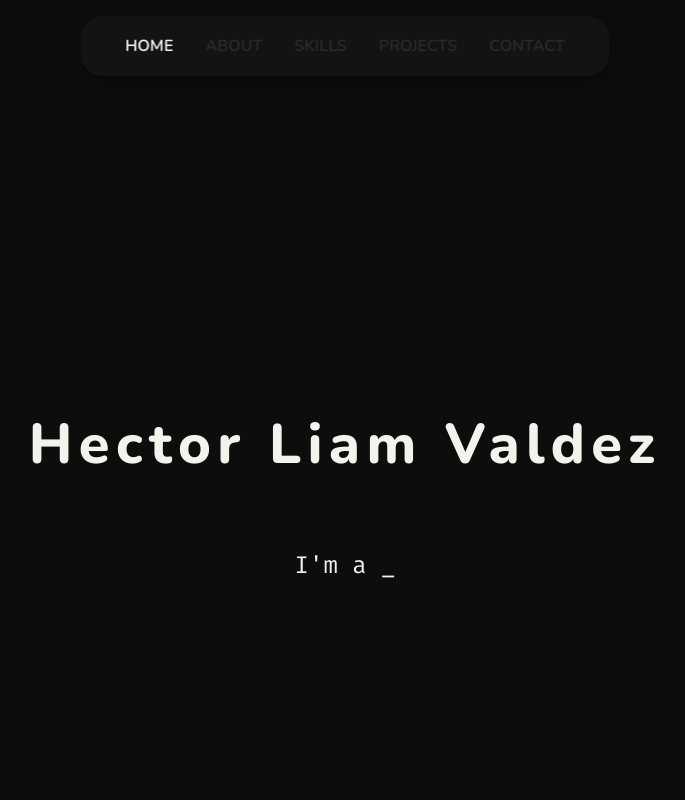
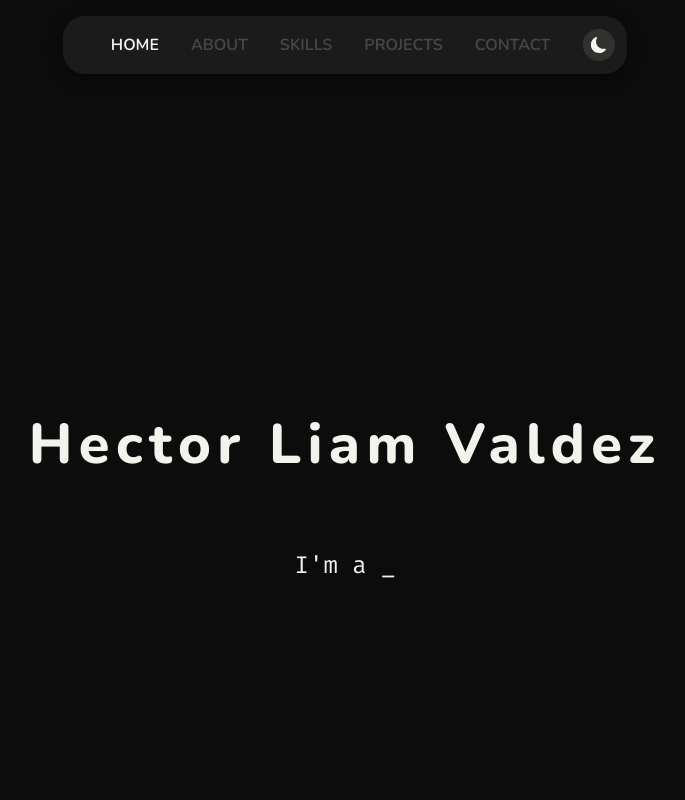
Before and after one commit to hecs2001/my-portfolio, a React (Vite) app: page / in a window 1280 px wide. Shown: the top 800 px of the page, without its empty margins (295-980 px from the left). Built offline with nearby package versions, Linux system fonts and the light colour scheme.

Commit message:
Added Themes
Added Dark mode and Light mode, and fixed some sizing issues.

```diff
--- a/index.html
+++ b/index.html
@@ -9,9 +9,9 @@
       href="https://fonts.googleapis.com/css2?family=Fira+Code:wght@300..700&family=Nunito:ital,wght@0,200..1000;1,200..1000&display=swap"
       rel="stylesheet"
     />
-    <title>Portfolio</title>
+    <title>Hecs &#8226; Portfolio</title>
   </head>
-  <body>
+  <body class="light">
     <div id="root"></div>
     <script type="module" src="/src/main.jsx"></script>
   </body>
--- a/src/assets/Icons.jsx
+++ b/src/assets/Icons.jsx
@@ -1,9 +1,36 @@
 // All Icons came from Bootstrap
 // https://icons.getbootstrap.com/
 
+const MoonIcon = () => {
+  return (
+    <svg
+      xmlns="http://www.w3.org/2000/svg"
+      width="16"
+      height="16"
+      fill="currentColor"
+      viewBox="0 0 16 16"
+    >
+      <path d="M6 .278a.77.77 0 0 1 .08.858 7.2 7.2 0 0 0-.878 3.46c0 4.021 3.278 7.277 7.318 7.277q.792-.001 1.533-.16a.79.79 0 0 1 .81.316.73.73 0 0 1-.031.893A8.35 8.35 0 0 1 8.344 16C3.734 16 0 12.286 0 7.71 0 4.266 2.114 1.312 5.124.06A.75.75 0 0 1 6 .278" />
+    </svg>
+  );
+};
+
+const SunIcon = () => {
+  return (
+    <svg
+      xmlns="http://www.w3.org/2000/svg"
+      width="16"
+      height="16"
+      fill="currentColor"
+      viewBox="0 0 16 16"
+    >
+      <path d="M8 12a4 4 0 1 0 0-8 4 4 0 0 0 0 8M8 0a.5.5 0 0 1 .5.5v2a.5.5 0 0 1-1 0v-2A.5.5 0 0 1 8 0m0 13a.5.5 0 0 1 .5.5v2a.5.5 0 0 1-1 0v-2A.5.5 0 0 1 8 13m8-5a.5.5 0 0 1-.5.5h-2a.5.5 0 0 1 0-1h2a.5.5 0 0 1 .5.5M3 8a.5.5 0 0 1-.5.5h-2a.5.5 0 0 1 0-1h2A.5.5 0 0 1 3 8m10.657-5.657a.5.5 0 0 1 0 .707l-1.414 1.415a.5.5 0 1 1-.707-.708l1.414-1.414a.5.5 0 0 1 .707 0m-9.193 9.193a.5.5 0 0 1 0 .707L3.05 13.657a.5.5 0 0 1-.707-.707l1.414-1.414a.5.5 0 0 1 .707 0m9.193 2.121a.5.5 0 0 1-.707 0l-1.414-1.414a.5.5 0 0 1 .707-.707l1.414 1.414a.5.5 0 0 1 0 .707M4.464 4.465a.5.5 0 0 1-.707 0L2.343 3.05a.5.5 0 1 1 .707-.707l1.414 1.414a.5.5 0 0 1 0 .708" />
+    </svg>
+  );
+};
+
 const LinkedInIcon = () => {
   return (
-    <>
     <svg
       xmlns="http://www.w3.org/2000/svg"
       width="16"
@@ -13,13 +40,11 @@ const LinkedInIcon = () => {
     >
       <path d="M0 1.146C0 .513.526 0 1.175 0h13.65C15.474 0 16 .513 16 1.146v13.708c0 .633-.526 1.146-1.175 1.146H1.175C.526 16 0 15.487 0 14.854zm4.943 12.248V6.169H2.542v7.225zm-1.2-8.212c.837 0 1.358-.554 1.358-1.248-.015-.709-.52-1.248-1.342-1.248S2.4 3.226 2.4 3.934c0 .694.521 1.248 1.327 1.248zm4.908 8.212V9.359c0-.216.016-.432.08-.586.173-.431.568-.878 1.232-.878.869 0 1.216.662 1.216 1.634v3.865h2.401V9.25c0-2.22-1.184-3.252-2.764-3.252-1.274 0-1.845.7-2.165 1.193v.025h-.016l.016-.025V6.169h-2.4c.03.678 0 7.225 0 7.225z" />
     </svg>
-    </>
   );
 };
 
 const GitHubIcon = () => {
   return (
-    <>
     <svg
       xmlns="http://www.w3.org/2000/svg"
       width="16"
@@ -29,13 +54,11 @@ const GitHubIcon = () => {
     >
       <path d="M8 0C3.58 0 0 3.58 0 8c0 3.54 2.29 6.53 5.47 7.59.4.07.55-.17.55-.38 0-.19-.01-.82-.01-1.49-2.01.37-2.53-.49-2.69-.94-.09-.23-.48-.94-.82-1.13-.28-.15-.68-.52-.01-.53.63-.01 1.08.58 1.23.82.72 1.21 1.87.87 2.33.66.07-.52.28-.87.51-1.07-1.78-.2-3.64-.89-3.64-3.95 0-.87.31-1.59.82-2.15-.08-.2-.36-1.02.08-2.12 0 0 .67-.21 2.2.82.64-.18 1.32-.27 2-.27s1.36.09 2 .27c1.53-1.04 2.2-.82 2.2-.82.44 1.1.16 1.92.08 2.12.51.56.82 1.27.82 2.15 0 3.07-1.87 3.75-3.65 3.95.29.25.54.73.54 1.48 0 1.07-.01 1.93-.01 2.2 0 .21.15.46.55.38A8.01 8.01 0 0 0 16 8c0-4.42-3.58-8-8-8" />
     </svg>
-    </>
   );
 };
 
 const BehanceIcon = () => {
   return (
-    <>
     <svg
       xmlns="http://www.w3.org/2000/svg"
       width="16"
@@ -45,13 +68,11 @@ const BehanceIcon = () => {
     >
       <path d="M4.654 3c.461 0 .887.035 1.278.14.39.07.711.216.996.391s.497.426.641.747c.14.32.216.711.216 1.137 0 .496-.106.922-.356 1.242-.215.32-.566.606-.997.817.606.176 1.067.496 1.348.922s.461.957.461 1.563c0 .496-.105.922-.285 1.278a2.3 2.3 0 0 1-.782.887c-.32.215-.711.39-1.137.496a5.3 5.3 0 0 1-1.278.176L0 12.803V3zm-.285 3.978c.39 0 .71-.105.957-.285.246-.18.355-.497.355-.887 0-.216-.035-.426-.105-.567a1 1 0 0 0-.32-.355 1.8 1.8 0 0 0-.461-.176c-.176-.035-.356-.035-.567-.035H2.17v2.31c0-.005 2.2-.005 2.2-.005zm.105 4.193c.215 0 .426-.035.606-.07.176-.035.356-.106.496-.216s.25-.215.356-.39c.07-.176.14-.391.14-.641 0-.496-.14-.852-.426-1.102-.285-.215-.676-.32-1.137-.32H2.17v2.734h2.305zm6.858-.035q.428.427 1.278.426c.39 0 .746-.106 1.032-.286q.426-.32.53-.64h1.74c-.286.851-.712 1.457-1.278 1.848-.566.355-1.243.566-2.06.566a4.1 4.1 0 0 1-1.527-.285 2.8 2.8 0 0 1-1.137-.782 2.85 2.85 0 0 1-.712-1.172c-.175-.461-.25-.957-.25-1.528 0-.531.07-1.032.25-1.493.18-.46.426-.852.747-1.207.32-.32.711-.606 1.137-.782a4 4 0 0 1 1.493-.285c.606 0 1.137.105 1.598.355.46.25.817.532 1.102.958.285.39.496.851.641 1.348.07.496.105.996.07 1.563h-5.15c0 .58.21 1.11.496 1.396m2.24-3.732c-.25-.25-.642-.391-1.103-.391-.32 0-.566.07-.781.176s-.356.25-.496.39a.96.96 0 0 0-.25.497c-.036.175-.07.32-.07.46h3.196c-.07-.526-.25-.882-.497-1.132zm-3.127-3.728h3.978v.957h-3.978z" />
     </svg>
-    </>
   );
 };
 
 const PersonIcon = () => {
   return (
-    <>
     <svg
       xmlns="http://www.w3.org/2000/svg"
       width="16"
@@ -61,13 +82,11 @@ const PersonIcon = () => {
     >
       <path d="M3 14s-1 0-1-1 1-4 6-4 6 3 6 4-1 1-1 1zm5-6a3 3 0 1 0 0-6 3 3 0 0 0 0 6" />
     </svg>
-    </>
   );
 };
 
 const AtIcon = () => {
   return (
-    <>
     <svg
       xmlns="http://www.w3.org/2000/svg"
       width="16"
@@ -77,11 +96,12 @@ const AtIcon = () => {
     >
       <path d="M13.106 7.222c0-2.967-2.249-5.032-5.482-5.032-3.35 0-5.646 2.318-5.646 5.702 0 3.493 2.235 5.708 5.762 5.708.862 0 1.689-.123 2.304-.335v-.862c-.43.199-1.354.328-2.29.328-2.926 0-4.813-1.88-4.813-4.798 0-2.844 1.921-4.881 4.594-4.881 2.735 0 4.608 1.688 4.608 4.156 0 1.682-.554 2.769-1.416 2.769-.492 0-.772-.28-.772-.76V5.206H8.923v.834h-.11c-.266-.595-.881-.964-1.6-.964-1.4 0-2.378 1.162-2.378 2.823 0 1.737.957 2.906 2.379 2.906.8 0 1.415-.39 1.709-1.087h.11c.081.67.703 1.148 1.503 1.148 1.572 0 2.57-1.415 2.57-3.643zm-7.177.704c0-1.197.54-1.907 1.456-1.907.93 0 1.524.738 1.524 1.907S8.308 9.84 7.371 9.84c-.895 0-1.442-.725-1.442-1.914" />
     </svg>
-    </>
   );
 };
 
 export {
+  MoonIcon,
+  SunIcon,
   LinkedInIcon,
   GitHubIcon,
   BehanceIcon,
--- a/src/components/Contact.jsx
+++ b/src/components/Contact.jsx
@@ -76,7 +76,6 @@ export default function Contact() {
         () => {
           alert("SUCCESS!");
           setForms({ name: "", email: "", message: "" });
-          setButtonState(true);
         },
         (error) => {
           alert("FAILED...", error.text);
--- a/src/components/Navigation.jsx
+++ b/src/components/Navigation.jsx
@@ -1,10 +1,33 @@
+import { useEffect, useState } from "react";
 import { Link } from "react-scroll";
+import { MoonIcon, SunIcon } from "../assets/Icons";
 import "../styles/Navigation.css";
+
+function ThemeSwitcher() {
+  const [theme, setTheme] = useState(localStorage.getItem("theme") || 'dark');
+
+  useEffect(() => {
+    localStorage.setItem("theme", theme);
+    document.body.setAttribute('class', theme);
+  }, [theme])
+
+  const toggleTheme = () => {
+    setTheme(theme === "dark" ? "light" : "dark");
+  };
+
+  return (
+    <button onClick={toggleTheme}>
+      {theme === "dark" ? <MoonIcon /> : theme === "light" ? <SunIcon /> : null}
+    </button>
+  );
+}
 
 function NavButton({ name }) {
   return (
     <button>
-      <Link activeClass="active" to={name} offset={-150} spy={true}>{name.toUpperCase()}</Link>
+      <Link activeClass="active" to={name} offset={-220} duration={500} spy={true}>
+        {name.toUpperCase()}
+      </Link>
     </button>
   );
 }
@@ -17,6 +40,7 @@ export default function Navigation() {
       <NavButton name="skills" />
       <NavButton name="projects" />
       <NavButton name="contact" />
+      <ThemeSwitcher />
     </div>
   );
 }
--- a/src/styles/About.css
+++ b/src/styles/About.css
@@ -84,8 +84,17 @@
 
 @media (max-width: 800px) {
   #about.container {
-    h3, h4, h5, h6 {
+    h2 {
+      font-size: 1.1rem;
+    }
+    h3 {
       font-size: 0.9rem;
+    }
+    h4 {
+      font-size: 0.8rem;
+    }
+    h5 {
+      font-size: 0.6rem;
     }
   }
 }
--- a/src/styles/Main.css
+++ b/src/styles/Main.css
@@ -4,12 +4,6 @@
 
   --outline-color: rgb(1, 158, 254);
   --error-color: rgb(244, 113, 116);
-
-  --background-color: rgb(12, 13, 12);
-  --container-color: rgb(27, 27, 27);
-  --item-color: rgb(18, 18, 18);
-  --print-color: rgb(243, 242, 237);
-  --text-color: rgb(0, 0, 0);
 
   backface-visibility: hidden;
   font-synthesis: weight;
@@ -18,11 +12,49 @@
   -moz-osx-font-smoothing: grayscale;
 }
 
+.dark {
+  --background-color: rgb(12, 12, 12);
+  --container-color: rgb(27, 27, 27);
+  --item-color: rgb(18, 18, 18);
+  --print-color: rgb(243, 242, 237);
+  --text-color: rgb(0, 0, 0);
+  #navigation-bar {
+    box-shadow: rgba(0, 0, 0, 0.4) 0px 5px 15px;
+    button:has(svg) {
+      background: rgba(243, 242, 237, 0.1);
+    }
+  }
+  #skills {
+    .progress-bar {
+      background: rgba(243, 242, 237, 0.1);
+    }
+  }
+}
+
+.light {
+  --background-color: rgb(231, 234, 229);
+  --container-color: rgb(248, 246, 240);
+  --item-color: rgb(251, 250, 245);
+  --print-color: rgb(0, 0, 0);
+  --text-color: rgb(243, 242, 237);
+  #navigation-bar {
+    box-shadow: rgba(0, 0, 0, 0.1) 0px 5px 15px;
+    button:has(svg) {
+      background: rgba(0, 0, 0, 0.1);
+    }
+  }
+  #skills {
+    .progress-bar {
+      background: rgba(0, 0, 0, 0.1);
+    }
+  }
+}
+
 html {
-  background-color: var(--background-color);
-  color: var(--print-color);
   scroll-behavior: smooth;
   body {
+    background-color: var(--background-color);
+    color: var(--print-color);
     margin: 0%;
     .container {
       align-content: center;
@@ -87,5 +119,7 @@ html {
 }
 
 * {
-  transition: font-size 500ms ease, min-height 500ms ease, max-width 500ms ease, gap 500ms ease;
+  transition: font-size 500ms ease, min-height 500ms ease, max-width 500ms ease,
+    gap 500ms ease, background-color 500ms ease, border 500ms ease,
+    color 500ms ease;
 }
--- a/src/styles/Navigation.css
+++ b/src/styles/Navigation.css
@@ -6,14 +6,11 @@
   flex-direction: row;
   align-items: center;
   border-radius: 22px;
-  background: rgba(27, 27, 27, 0.5);
-  backdrop-filter: blur(5px);
-  -webkit-backdrop-filter: blur(5px);
-  box-shadow: rgba(0, 0, 0, 0.4) 0px 5px 15px;
+  background-color: var(--container-color);
   top: 1rem;
   left: 50%;
   transform: translateX(-50%);
-  padding: 1.2rem 2.8rem;
+  padding: 0.8rem 0.8rem 0.8rem 3rem;
   gap: 2rem;
   z-index: 2;
   button {
@@ -21,23 +18,30 @@
     color: var(--print-color);
     border: transparent;
     outline: none;
-    opacity: 0.1;
+    opacity: 0.2;
     padding: 0%;
     transition: opacity 500ms ease;
   }
-  button:hover {
-    opacity: 0.5;
+  button:not(:has(svg, .active)):hover {
+    opacity: 0.75;
   }
   button:has(.active) {
     opacity: 1;
+  }
+  button:has(svg) {
+    border-radius: 50%;
+    opacity: 1;
+    padding: 0.5rem;
+    svg {
+      margin: auto;
+      width: 1rem;
+      height: 1rem;
+    }
   }
 }
 
 @media (max-width: 800px) {
   #navigation-bar {
     gap: 1rem;
-    button {
-      font-size: 0.9rem;
-    }
   }
 }
--- a/src/styles/Skills.css
+++ b/src/styles/Skills.css
@@ -58,7 +58,6 @@
         .progress-bar {
           position: relative;
           display: inline-block;
-          background: rgba(243, 242, 237, 0.1);
           width: 100%;
           height: 1rem;
           border-radius: 6px;
@@ -91,3 +90,11 @@
     }
   }
 }
+
+@media (max-width: 800px) {
+  #skills {
+    p {
+      font-size: 0.9rem;
+    }
+  }
+}
```
Also changed, not shown: src/assets/me.jpg, 1 other file (tests, documents, lock files or other folders). Lines whose indentation alone changed are shown as unchanged.
